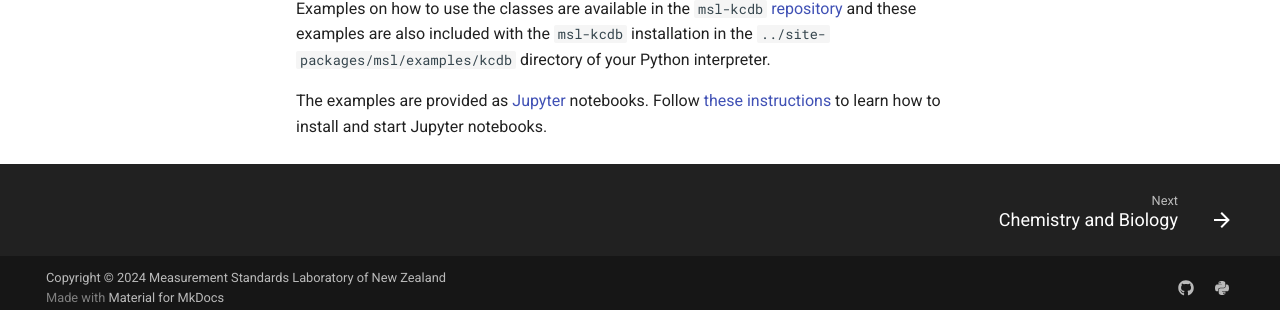
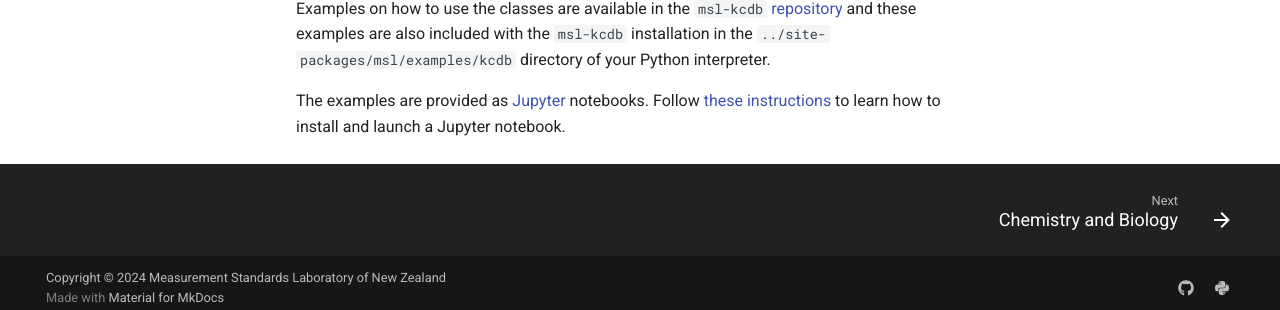
Before and after one commit to MSLNZ/msl-kcdb, an MkDocs documentation site: the page built from docs/index.md, in a window 1280 px wide and 1046 px high. Shown: the part 726-1036 px from the top of the window. Built offline with MkDocs 1.6.1 and Material for MkDocs 9.7.7, drawn with Linux system fonts in a browser that asks for light colours; comment, search, counter and statistics services are not loaded.

Commit message:
docs: "launch" instead of "start" a Jupyter notebook

```diff
--- a/docs/index.md
+++ b/docs/index.md
@@ -17,4 +17,4 @@ Three classes are available to search the three metrology domains
 
 Examples on how to use the classes are available in the `msl-kcdb` [repository](https://github.com/MSLNZ/msl-kcdb/tree/main/src/msl/examples/kcdb){:target="_blank"} and these examples are also included with the `msl-kcdb` installation in the `../site-packages/msl/examples/kcdb` directory of your Python interpreter.
 
-The examples are provided as [Jupyter](https://jupyter.org/){:target="_blank"} notebooks. Follow [these instructions](https://jupyter.org/install){:target="_blank"} to learn how to install and start Jupyter notebooks.
+The examples are provided as [Jupyter](https://jupyter.org/){:target="_blank"} notebooks. Follow [these instructions](https://jupyter.org/install){:target="_blank"} to learn how to install and launch a Jupyter notebook.
```
Also changed, not shown: README.md (+1 -1 lines).
